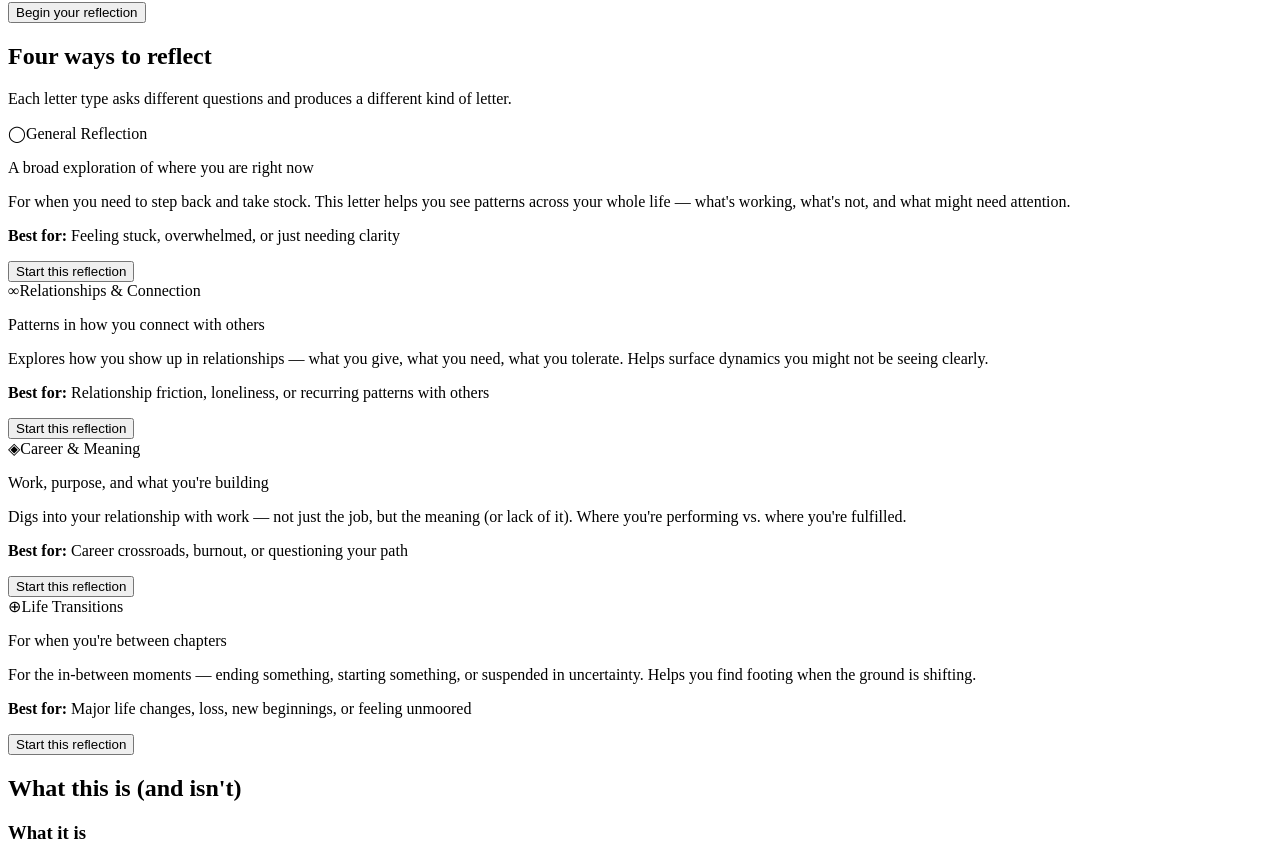
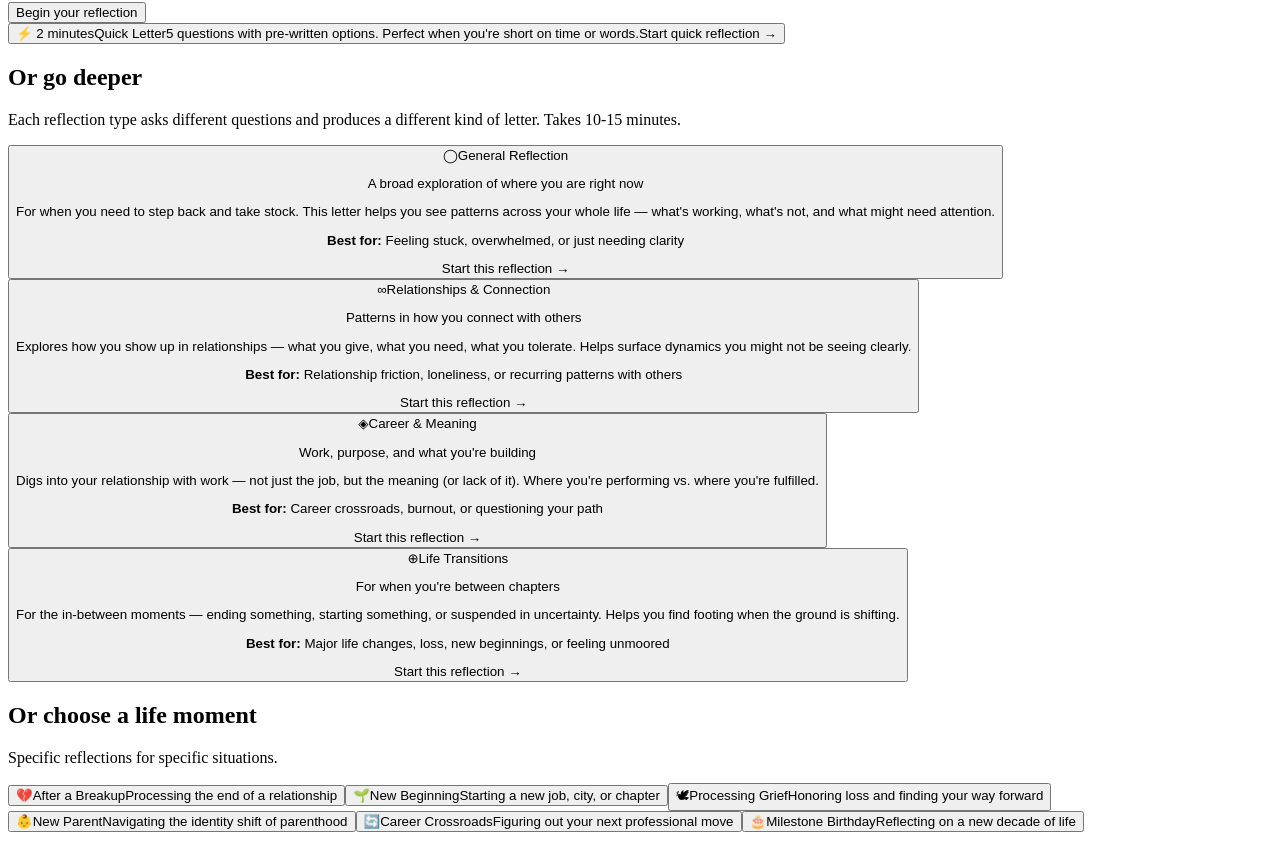
Before and after one commit to sturner103/letter-to-you, a React (Vite) app: page / in a window 1280 px wide. Shown: the part 162-1003 px from the top of the page. Built offline with nearby package versions, Linux system fonts and the light colour scheme; the HTML template or start-up script is replaced by a standard one.

Commit message:
Merge landing and mode-select into single page

```diff
--- a/src/App.jsx
+++ b/src/App.jsx
@@ -1,7 +1,7 @@
 import { useState, useEffect, useRef } from 'react';
 import { modes, lifeEventModes, getQuestionsForMode, checkSafetyContent, crisisResources } from '../config/questions.js';
 
-// Views: landing, how-it-works, resources, your-letters, mode-select, interview, generating, letter, crisis
+// Views: landing, how-it-works, resources, your-letters, interview, quick-interview, generating, letter, crisis
 export default function App() {
   const [view, setView] = useState('landing');
   const [selectedMode, setSelectedMode] = useState('general');
@@ -25,6 +25,7 @@ export default function App() {
   const [quickIndex, setQuickIndex] = useState(0);
   const textareaRef = useRef(null);
   const recognitionRef = useRef(null);
+  const modesRef = useRef(null);
 
   // Quick Letter questions with pre-written options
   const quickQuestions = [
@@ -188,6 +189,19 @@ export default function App() {
     setAnswers({});
     setFollowUpOpen({});
     setFollowUpAnswers({});
+  };
+
+  // Start quick letter
+  const startQuickLetter = () => {
+    setIsQuickMode(true);
+    setQuickIndex(0);
+    setQuickAnswers({});
+    setView('quick-interview');
+  };
+
+  // Scroll to modes section
+  const scrollToModes = () => {
+    modesRef.current?.scrollIntoView({ behavior: 'smooth' });
   };
 
   // Handle answer change
@@ -491,8 +505,8 @@ export default function App() {
               Your letters
             </button>
             <button
-              className={`nav-link highlight ${view === 'mode-select' || view === 'interview' ? 'active' : ''}`}
-              onClick={() => setView('mode-select')}
+              className="nav-link highlight"
+              onClick={scrollToModes}
             >
               Begin
             </button>
@@ -500,7 +514,7 @@ export default function App() {
         </div>
       </nav>
 
-      {/* Landing */}
+      {/* Landing - Now includes mode selection */}
       {view === 'landing' && (
         <div className="view landing">
           <div className="landing-hero">
@@ -509,20 +523,34 @@ export default function App() {
               A guided reflection that ends with a letter — written to you, about you,
               based on your own words.
             </p>
-            <button className="btn primary large" onClick={() => setView('mode-select')}>
+            <button className="btn primary large" onClick={scrollToModes}>
               Begin your reflection
             </button>
           </div>
 
-          {/* Letter Types Section */}
+          {/* Quick Letter Section */}
+          <section className="landing-section" ref={modesRef}>
+            <div className="quick-letter-hero">
+              <button className="quick-letter-card-large" onClick={startQuickLetter}>
+                <span className="quick-letter-badge">⚡ 2 minutes</span>
+                <span className="quick-letter-name">Quick Letter</span>
+                <span className="quick-letter-desc">
+                  5 questions with pre-written options. Perfect when you're short on time or words.
+                </span>
+                <span className="quick-letter-cta">Start quick reflection →</span>
+              </button>
+            </div>
+          </section>
+
+          {/* Main Reflection Types */}
           <section className="landing-section">
-            <h2 className="section-title">Four ways to reflect</h2>
+            <h2 className="section-title">Or go deeper</h2>
             <p className="section-intro">
-              Each letter type asks different questions and produces a different kind of letter.
+              Each reflection type asks different questions and produces a different kind of letter. Takes 10-15 minutes.
             </p>
             <div className="letter-types-grid">
               {letterTypes.map(type => (
-                <div key={type.id} className="letter-type-card">
+                <button key={type.id} className="letter-type-card clickable" onClick={() => startInterview(type.id)}>
                   <div className="letter-type-header">
                     <span className="letter-type-icon">{type.icon}</span>
                     <span className="letter-type-name">{type.name}</span>
@@ -530,16 +558,35 @@ export default function App() {
                   <p className="letter-type-tagline">{type.tagline}</p>
                   <p className="letter-type-description">{type.description}</p>
                   <p className="letter-type-best-for"><strong>Best for:</strong> {type.bestFor}</p>
-                  <button className="btn secondary small" onClick={() => startInterview(type.id)}>
-                    Start this reflection
-                  </button>
-                </div>
+                  <span className="letter-type-cta">Start this reflection →</span>
+                </button>
+              ))}
+            </div>
+          </section>
+
+          {/* Life Event Modes */}
+          <section className="landing-section alt">
+            <h2 className="section-title">Or choose a life moment</h2>
+            <p className="section-intro">
+              Specific reflections for specific situations.
+            </p>
+            <div className="life-events-grid">
+              {lifeEventModes.map(mode => (
+                <button
+                  key={mode.id}
+                  className="life-event-card"
+                  onClick={() => startInterview(mode.id)}
+                >
+                  <span className="life-event-icon">{mode.icon}</span>
+                  <span className="life-event-name">{mode.name}</span>
+                  <span className="life-event-desc">{mode.description}</span>
+                </button>
               ))}
             </div>
           </section>
 
           {/* What It Is / Isn't Section */}
-          <section className="landing-section alt">
+          <section className="landing-section">
             <h2 className="section-title">What this is (and isn't)</h2>
             <div className="what-it-is-grid">
               <div className="what-box is">
@@ -562,17 +609,6 @@ export default function App() {
                   <li>Something for moments of crisis</li>
                 </ul>
               </div>
-            </div>
-          </section>
-
-          {/* CTA Section */}
-          <section className="landing-section">
-            <div className="cta-box">
-              <h2>Ready to start?</h2>
-              <p>Takes about 10-15 minutes. You can skip any question.</p>
-              <button className="btn primary" onClick={() => setView('mode-select')}>
-                Begin your reflection
-              </button>
             </div>
           </section>
 
@@ -675,7 +711,7 @@ export default function App() {
               <p>The letter isn't advice. It's a mirror. It reflects back what you said in a way that might help you see patterns, name feelings, or notice what you're avoiding. Think of it as a thoughtful friend summarizing what they heard.</p>
             </div>
 
-            <button className="btn primary" onClick={() => setView('mode-select')}>
+            <button className="btn primary" onClick={scrollToModes}>
               Begin your reflection
             </button>
           </div>
@@ -788,77 +824,10 @@ export default function App() {
               <p className="empty-note">
                 For now, use the download or PDF options to save your letters locally.
               </p>
-              <button className="btn primary" onClick={() => setView('mode-select')}>
+              <button className="btn primary" onClick={scrollToModes}>
                 Start a New Letter
               </button>
             </div>
-          </div>
-        </div>
-      )}
-
-      {/* Mode Selection */}
-      {view === 'mode-select' && (
-        <div className="view mode-select">
-          <div className="mode-content">
-            <h2>What would you like to reflect on?</h2>
-            <p className="mode-intro">
-              Choose a focus. Each asks different questions.
-            </p>
-
-            {/* Quick Letter Option */}
-            <div className="quick-letter-option">
-              <button
-                className="quick-letter-card"
-                onClick={() => {
-                  setIsQuickMode(true);
-                  setQuickIndex(0);
-                  setQuickAnswers({});
-                  setView('quick-interview');
-                }}
-              >
-                <span className="quick-letter-badge">⚡ 2 minutes</span>
-                <span className="quick-letter-name">Quick Letter</span>
-                <span className="quick-letter-desc">
-                  5 questions with pre-written options. Perfect when you're short on time or words.
-                </span>
-              </button>
-            </div>
-
-            <p className="mode-divider">— or go deeper —</p>
-
-            <div className="mode-grid">
-              {modes.map(mode => (
-                <button
-                  key={mode.id}
-                  className="mode-card"
-                  onClick={() => startInterview(mode.id)}
-                >
-                  <span className="mode-icon">{mode.icon}</span>
-                  <span className="mode-name">{mode.name}</span>
-                  <span className="mode-desc">{mode.description}</span>
-                </button>
-              ))}
-            </div>
-
-            <p className="mode-divider">— or choose a life moment —</p>
-
-            <div className="mode-grid life-events">
-              {lifeEventModes.map(mode => (
-                <button
-                  key={mode.id}
-                  className="mode-card life-event"
-                  onClick={() => startInterview(mode.id)}
-                >
-                  <span className="mode-icon">{mode.icon}</span>
-                  <span className="mode-name">{mode.name}</span>
-                  <span className="mode-desc">{mode.description}</span>
-                </button>
-              ))}
-            </div>
-
-            <button className="btn text back-btn" onClick={() => setView('landing')}>
-              ← Back to home
-            </button>
           </div>
         </div>
       )}
@@ -932,10 +901,10 @@ export default function App() {
               className="btn text back-btn"
               onClick={() => {
                 setIsQuickMode(false);
-                setView('mode-select');
+                setView('landing');
               }}
             >
-              ← Back to options
+              ← Back to home
             </button>
           </div>
         </div>
@@ -968,7 +937,6 @@ export default function App() {
               </div>
             </aside>
 
-            {/* Main Question Area */}
             <main className="question-main">
               <div className="question-container">
                 <div className="section-label">{currentQuestion.sectionName}</div>
--- a/src/styles.css
+++ b/src/styles.css
@@ -2063,3 +2063,172 @@ body {
     font-size: 1rem;
   }
 }
+
+/* ===== MERGED LANDING PAGE ADDITIONS ===== */
+/* Added for combined landing + mode-select page */
+
+/* Quick Letter Hero Card (larger version for landing) */
+.quick-letter-hero {
+  max-width: 600px;
+  margin: 0 auto;
+}
+
+.quick-letter-card-large {
+  display: flex;
+  flex-direction: column;
+  align-items: center;
+  text-align: center;
+  padding: var(--space-lg);
+  background: linear-gradient(135deg, var(--accent-light) 0%, var(--white) 100%);
+  border: 2px solid var(--accent);
+  border-radius: 12px;
+  cursor: pointer;
+  transition: all 0.3s ease;
+  width: 100%;
+}
+
+.quick-letter-card-large:hover {
+  transform: translateY(-2px);
+  box-shadow: 0 8px 24px rgba(107, 124, 110, 0.2);
+}
+
+.quick-letter-card-large .quick-letter-badge {
+  background: var(--accent);
+  color: white;
+  padding: 6px 14px;
+  border-radius: 20px;
+  font-size: 0.75rem;
+  font-weight: 600;
+  text-transform: uppercase;
+  letter-spacing: 0.05em;
+  margin-bottom: var(--space-sm);
+}
+
+.quick-letter-card-large .quick-letter-name {
+  font-family: var(--font-serif);
+  font-size: 1.5rem;
+  font-weight: 500;
+  color: var(--text);
+  margin-bottom: var(--space-xs);
+}
+
+.quick-letter-card-large .quick-letter-desc {
+  font-size: 1rem;
+  color: var(--text-soft);
+  max-width: 400px;
+  line-height: 1.5;
+  margin-bottom: var(--space-sm);
+}
+
+.quick-letter-card-large .quick-letter-cta {
+  font-size: 1rem;
+  font-weight: 500;
+  color: var(--accent);
+}
+
+/* Clickable Letter Type Cards */
+.letter-type-card.clickable {
+  cursor: pointer;
+  transition: all 0.3s ease;
+  border: 2px solid var(--border);
+}
+
+.letter-type-card.clickable:hover {
+  border-color: var(--accent);
+  transform: translateY(-4px);
+  box-shadow: 0 12px 32px rgba(0, 0, 0, 0.08);
+}
+
+.letter-type-card .letter-type-cta {
+  display: block;
+  margin-top: var(--space-sm);
+  font-size: 0.95rem;
+  font-weight: 500;
+  color: var(--accent);
+}
+
+/* Life Events Grid (for landing page) */
+.life-events-grid {
+  display: grid;
+  grid-template-columns: repeat(3, 1fr);
+  gap: var(--space-sm);
+  max-width: var(--max-width-wide);
+  margin: 0 auto;
+}
+
+.life-event-card {
+  display: flex;
+  flex-direction: column;
+  align-items: center;
+  text-align: center;
+  padding: var(--space-md) var(--space-sm);
+  background: var(--white);
+  border: 1px dashed var(--border-dark);
+  border-radius: 8px;
+  cursor: pointer;
+  transition: all 0.2s ease;
+}
+
+.life-event-card:hover {
+  border-color: var(--accent);
+  border-style: solid;
+  transform: translateY(-2px);
+  box-shadow: 0 6px 16px rgba(0, 0, 0, 0.06);
+}
+
+.life-event-icon {
+  font-size: 1.5rem;
+  margin-bottom: var(--space-xs);
+  color: var(--accent);
+}
+
+.life-event-name {
+  font-size: 0.95rem;
+  font-weight: 600;
+  color: var(--text);
+  margin-bottom: 0.25rem;
+}
+
+.life-event-desc {
+  font-size: 0.8rem;
+  color: var(--text-muted);
+  line-height: 1.4;
+}
+
+/* Responsive adjustments for merged landing */
+@media (max-width: 768px) {
+  .quick-letter-card-large {
+    padding: var(--space-md);
+  }
+
+  .quick-letter-card-large .quick-letter-name {
+    font-size: 1.3rem;
+  }
+
+  .life-events-grid {
+    grid-template-columns: repeat(2, 1fr);
+    gap: var(--space-xs);
+  }
+
+  .life-event-card {
+    padding: var(--space-sm);
+  }
+
+  .life-event-icon {
+    font-size: 1.3rem;
+  }
+
+  .life-event-name {
+    font-size: 0.85rem;
+  }
+
+  .life-event-desc {
+    font-size: 0.75rem;
+  }
+}
+
+@media (max-width: 480px) {
+  .life-events-grid {
+    grid-template-columns: repeat(2, 1fr);
+  }
+}
```
